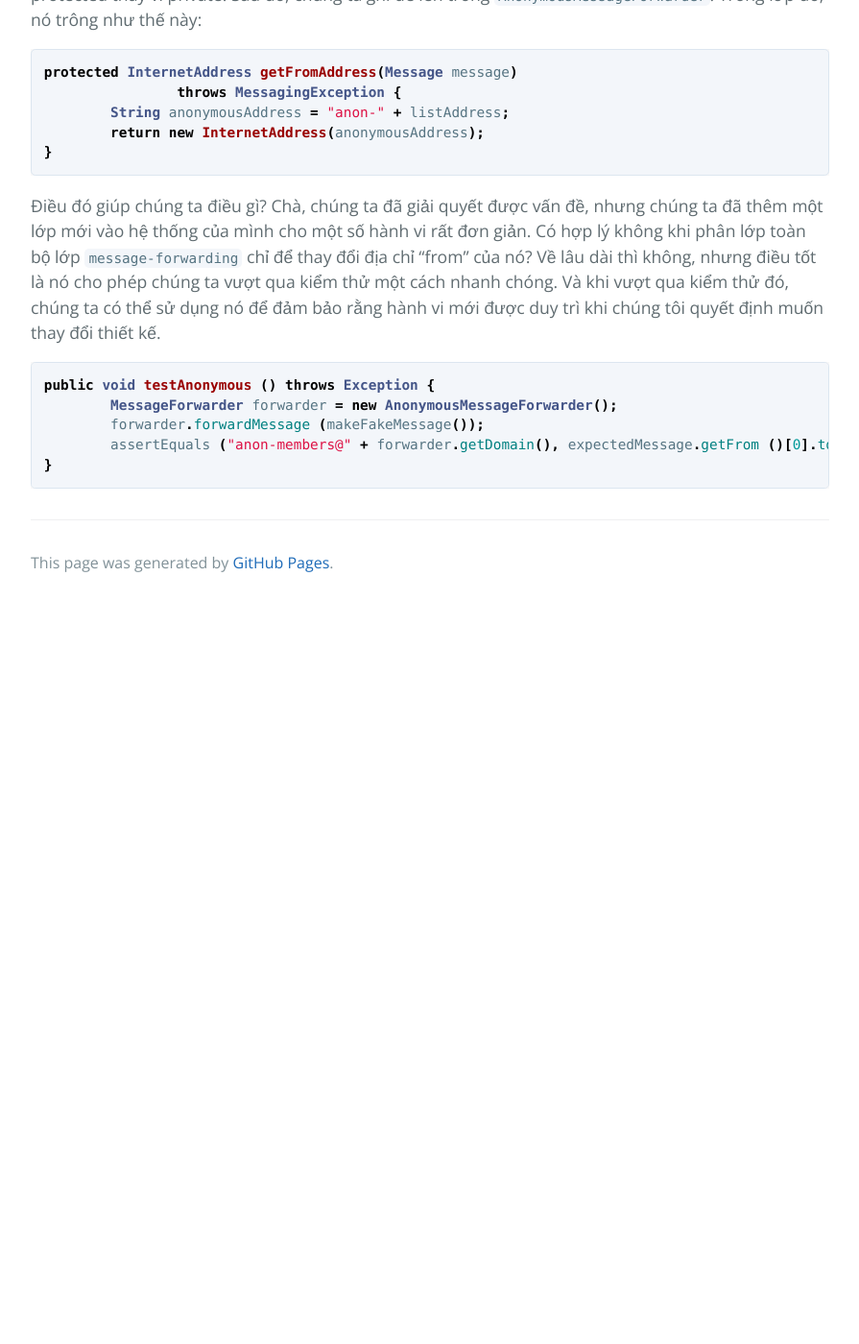
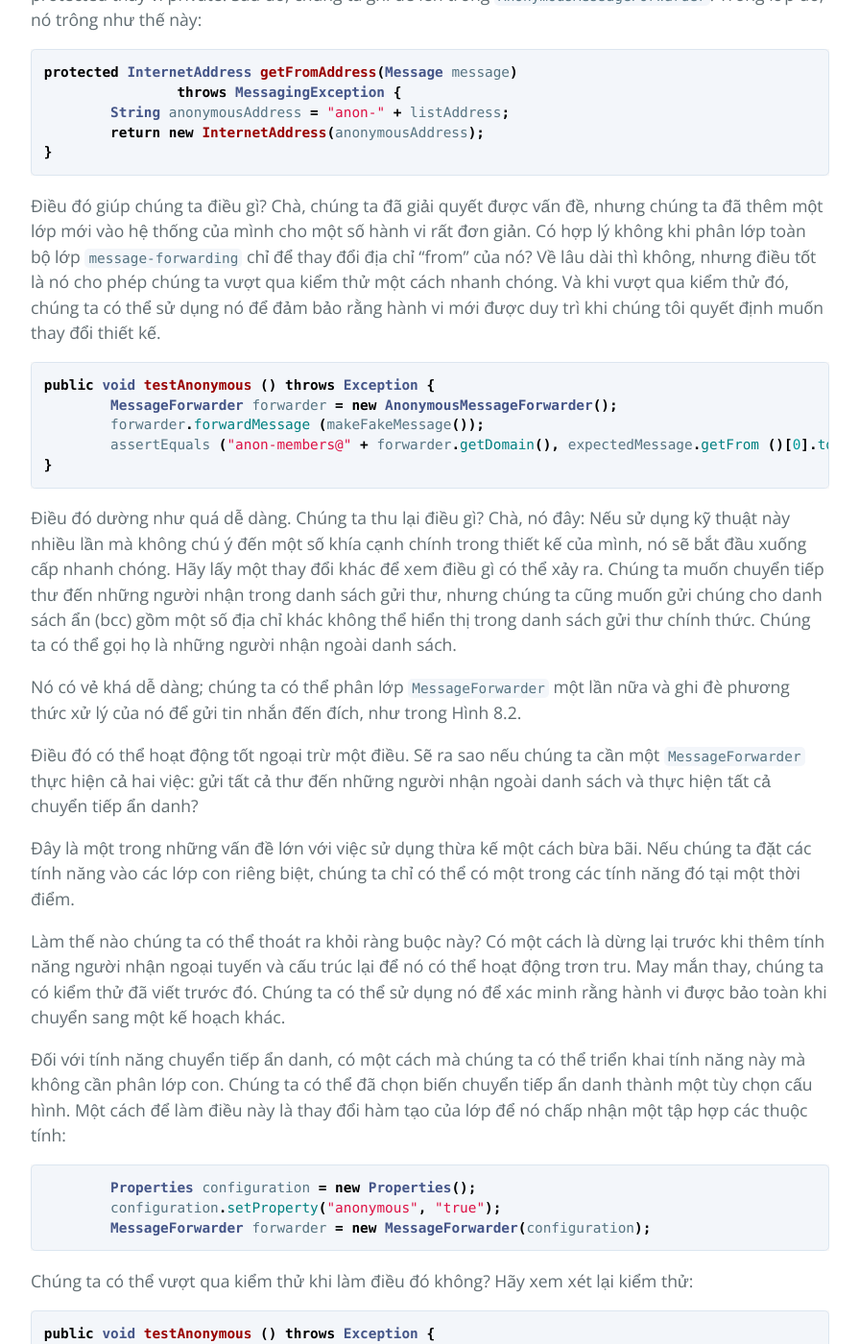
Before and after one commit to HaiBV/haibv.github.io, a Jekyll site: the page built from working-effectively-with-legacy-code/chapter-8-how-do-i-add-a-feature.md, in a window 1280 px wide and 1400 px high, scrolled down 10295 px. Shown: the whole window at 96% size, without its empty margins (192-1087 px from the left). Built offline with Jekyll 4.4.1, drawn with Linux system fonts in a browser that asks for light colours; our own code applies the rules of GitHub Pages for plain Markdown files; before the commit the page ends 10925 px from its top, so only the background shows below that; some of the changed text lies outside the part shown.

Commit message:
Book - Working Efectively with Legacy Code - P2 - C8

````diff
--- a/working-effectively-with-legacy-code/chapter-8-how-do-i-add-a-feature.md
+++ b/working-effectively-with-legacy-code/chapter-8-how-do-i-add-a-feature.md
@@ -334,3 +334,35 @@ public void testAnonymous () throws Exception {
 	assertEquals ("anon-members@" + forwarder.getDomain(), expectedMessage.getFrom ()[0].toString());
 }
 ```
+
+Điều đó dường như quá dễ dàng. Chúng ta thu lại điều gì? Chà, nó đây: Nếu sử dụng kỹ thuật này nhiều lần mà không chú ý đến một số khía cạnh chính trong thiết kế của mình, nó sẽ bắt đầu xuống cấp nhanh chóng. Hãy lấy một thay đổi khác để xem điều gì có thể xảy ra. Chúng ta muốn chuyển tiếp thư đến những người nhận trong danh sách gửi thư, nhưng chúng ta cũng muốn gửi chúng cho danh sách ẩn (bcc) gồm một số địa chỉ khác không thể hiển thị trong danh sách gửi thư chính thức. Chúng ta có thể gọi họ là những người nhận ngoài danh sách.
+
+Nó có vẻ khá dễ dàng; chúng ta có thể phân lớp `MessageForwarder` một lần nữa và ghi đè phương thức xử lý của nó để gửi tin nhắn đến đích, như trong Hình 8.2.
+
+Điều đó có thể hoạt động tốt ngoại trừ một điều. Sẽ ra sao nếu chúng ta cần một `MessageForwarder` thực hiện cả hai việc: gửi tất cả thư đến những người nhận ngoài danh sách và thực hiện tất cả chuyển tiếp ẩn danh?
+
+Đây là một trong những vấn đề lớn với việc sử dụng thừa kế một cách bừa bãi. Nếu chúng ta đặt các tính năng vào các lớp con riêng biệt, chúng ta chỉ có thể có một trong các tính năng đó tại một thời điểm.
+
+Làm thế nào chúng ta có thể thoát ra khỏi ràng buộc này? Có một cách là dừng lại trước khi thêm tính năng người nhận ngoại tuyến và cấu trúc lại để nó có thể hoạt động trơn tru. May mắn thay, chúng ta có kiểm thử đã viết trước đó. Chúng ta có thể sử dụng nó để xác minh rằng hành vi được bảo toàn khi chuyển sang một kế hoạch khác.
+
+Đối với tính năng chuyển tiếp ẩn danh, có một cách mà chúng ta có thể triển khai tính năng này mà không cần phân lớp con. Chúng ta có thể đã chọn biến chuyển tiếp ẩn danh thành một tùy chọn cấu hình. Một cách để làm điều này là thay đổi hàm tạo của lớp để nó chấp nhận một tập hợp các thuộc tính:
+
+```java
+	Properties configuration = new Properties();
+	configuration.setProperty("anonymous", "true");
+	MessageForwarder forwarder = new MessageForwarder(configuration);
+```
+
+Chúng ta có thể vượt qua kiểm thử khi làm điều đó không? Hãy xem xét lại kiểm thử:
+
+```java
+public void testAnonymous () throws Exception {
+	MessageForwarder forwarder = new AnonymousMessageForwarder();
+	forwarder.forwardMessage (makeFakeMessage());
+	assertEquals ("anon-members@" + forwarder.getDomain(),
+	expectedMessage.getFrom ()[0].toString());
+}
+```
+
+![8.2](images/8/8-2.png)
+Hình 8.2 _Phân lớp cho 2 khác biệt_.
````
Also changed, not shown: working-effectively-with-legacy-code/images/8/8-2.png (added).
